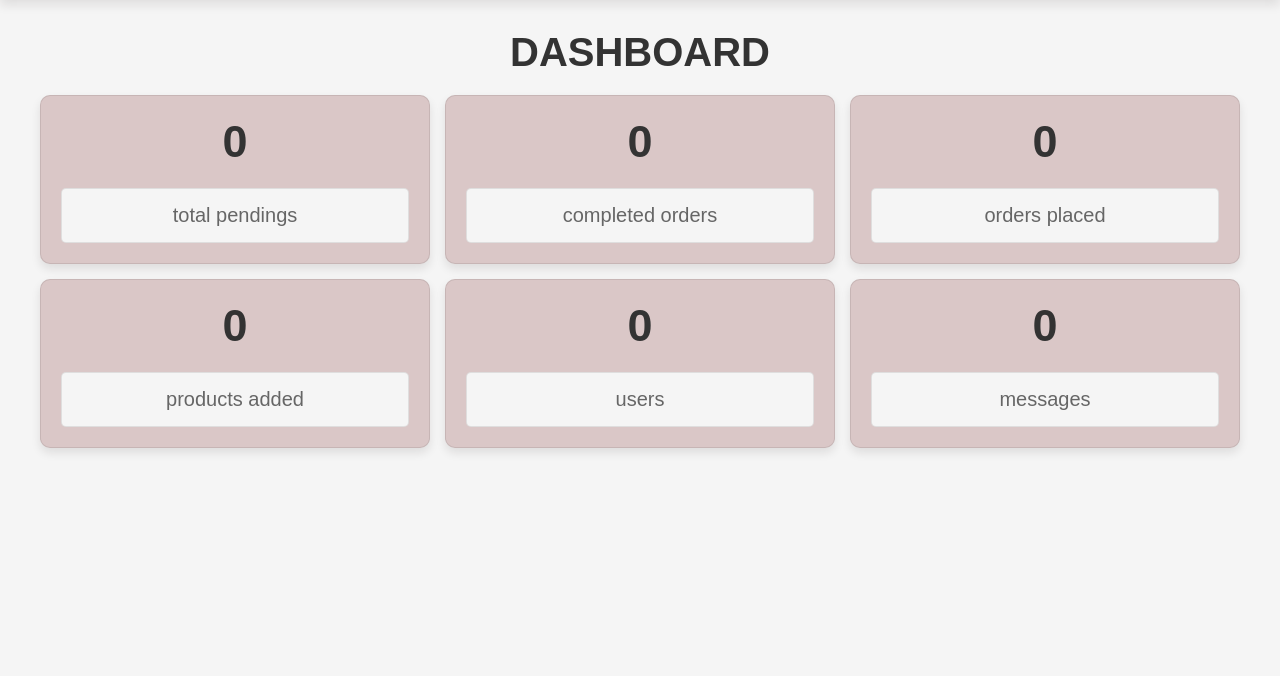
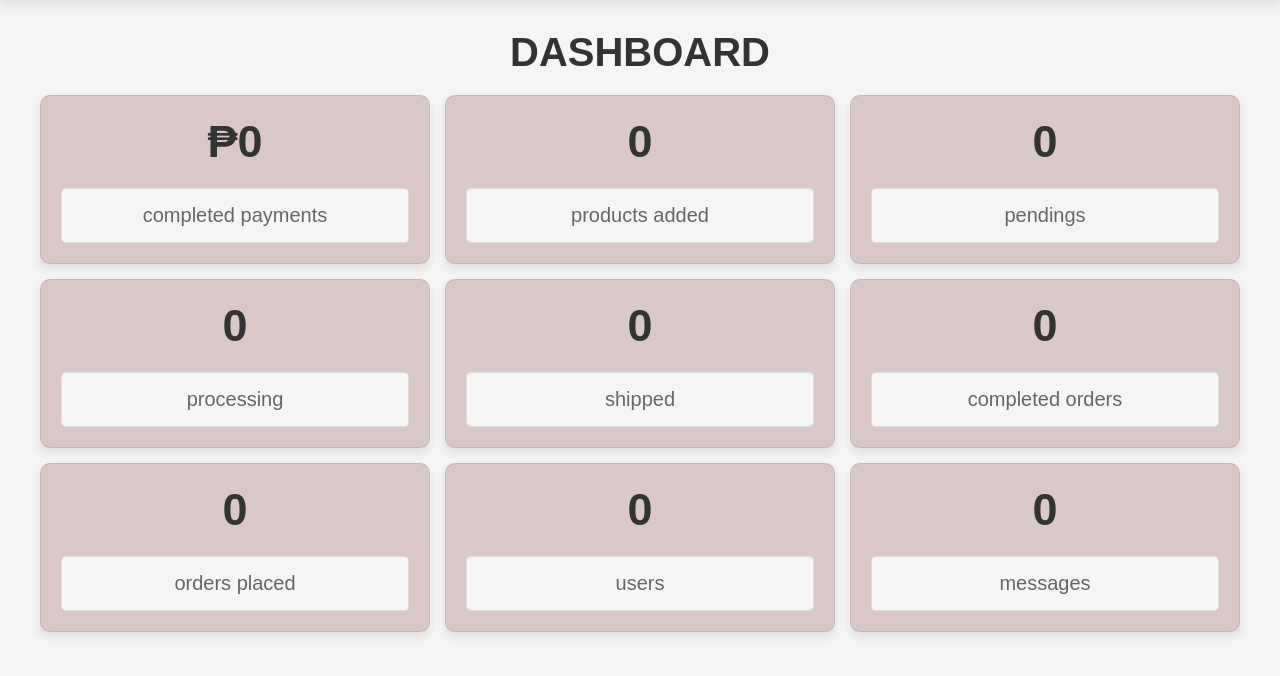
Before and after one commit to glencyretardo/flora, a PHP site: page /admin_dashboard.php in a window 1280 px wide. Shown: the part 69-745 px from the top of the page. Run offline with PHP 8.4, Linux system fonts and the light colour scheme; the visitor is signed in with stand-in values (Sample User, id 1); data that the repository does not hold is empty.

Commit message:
dashboard updated

```diff
--- a/admin_dashboard.php
+++ b/admin_dashboard.php
@@ -37,14 +37,57 @@ require_once 'database.php';
 
         <div class="box">
                 <?php
+                $total_completes = 0;
+                $select_completes = mysqli_query($conn, "SELECT * FROM `ordertable` WHERE payment_status = 'completed'") or die('query failed');
+                while ($fetch_completes = mysqli_fetch_assoc($select_completes)) {
+                    $total_completes += $fetch_completes['TotalAmount'];
+                };
+                ?>
+                <h3>₱<?php echo $total_completes; ?></h3>
+                <p>completed payments</p>
+            </div>
+
+            <div class="box">
+                <?php
+                $select_products = mysqli_query($conn, "SELECT * FROM `product`") or die('query failed');
+                $number_of_products = mysqli_num_rows($select_products);
+                ?>
+                <h3><?php echo $number_of_products; ?></h3>
+                <p>products added</p>
+            </div>
+
+
+
+            <div class="box">
+                <?php
                 $select_pendings = mysqli_query($conn, "SELECT COUNT(*) AS total_pendings FROM `ordertable` WHERE payment_status = 'pending'") or die('query failed');
                 $fetch_pendings = mysqli_fetch_assoc($select_pendings);
                 $total_pendings = $fetch_pendings['total_pendings'];
                 ?>
                 <h3><?php echo $total_pendings; ?></h3>
-                <p>total pendings</p>
+                <p>pendings</p>
             </div>
 
+
+            <div class="box">
+                <?php
+                $select_processing = mysqli_query($conn, "SELECT COUNT(*) AS total_processing FROM `ordertable` WHERE payment_status = 'processing'") or die('query failed');
+                $fetch_processing = mysqli_fetch_assoc($select_processing);
+                $total_processing = $fetch_processing['total_processing'];
+                ?>
+                <h3><?php echo $total_processing; ?></h3>
+                <p>processing</p>
+            </div>
+
+            <div class="box">
+                <?php
+                $select_shipped = mysqli_query($conn, "SELECT COUNT(*) AS total_shipped FROM `ordertable` WHERE payment_status = 'shipped'") or die('query failed');
+                $fetch_shipped = mysqli_fetch_assoc($select_shipped);
+                $total_shipped = $fetch_shipped['total_shipped'];
+                ?>
+                <h3><?php echo $total_shipped; ?></h3>
+                <p>shipped</p>
+            </div>
 
             <div class="box">
                 <?php
@@ -66,14 +109,6 @@ require_once 'database.php';
                 <p>orders placed</p>
             </div>
 
-            <div class="box">
-                <?php
-                $select_products = mysqli_query($conn, "SELECT * FROM `product`") or die('query failed');
-                $number_of_products = mysqli_num_rows($select_products);
-                ?>
-                <h3><?php echo $number_of_products; ?></h3>
-                <p>products added</p>
-            </div>
 
             <div class="box">
                 <?php
--- a/admin_orders.php
+++ b/admin_orders.php
@@ -63,7 +63,7 @@ if(isset($_GET['delete'])){
          <p> email : <span><?php echo $fetch_orders['Email']; ?></span> </p>
          <p> address : <span><?php echo $fetch_orders['Address']; ?></span> </p>
          <p> total products : <span><?php echo $fetch_orders['TotalProducts']; ?></span> </p>
-         <p> total price : <span>$<?php echo $fetch_orders['TotalAmount']; ?>/-</span> </p>
+         <p> total price : <span>₱<?php echo $fetch_orders['TotalAmount']; ?></span> </p>
          <p> payment method : <span><?php echo $fetch_orders['PaymentMethod']; ?></span> </p>
          <form action="" method="post">
             <input type="hidden" name="OrderID" value="<?php echo $fetch_orders['OrderID']; ?>">
```
